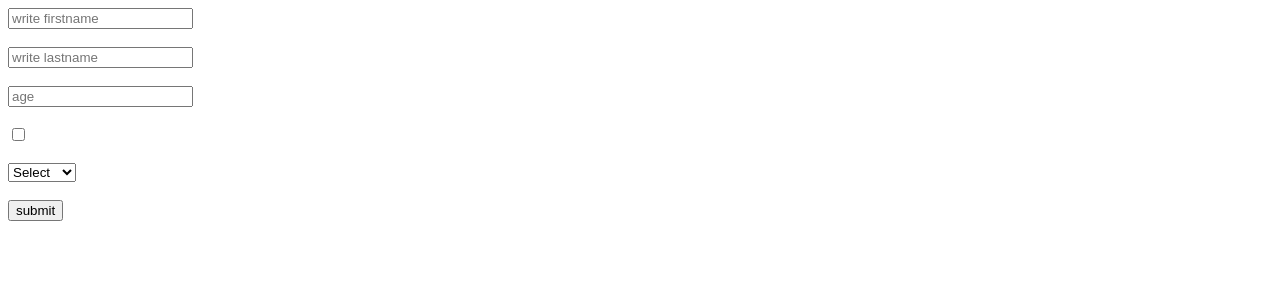
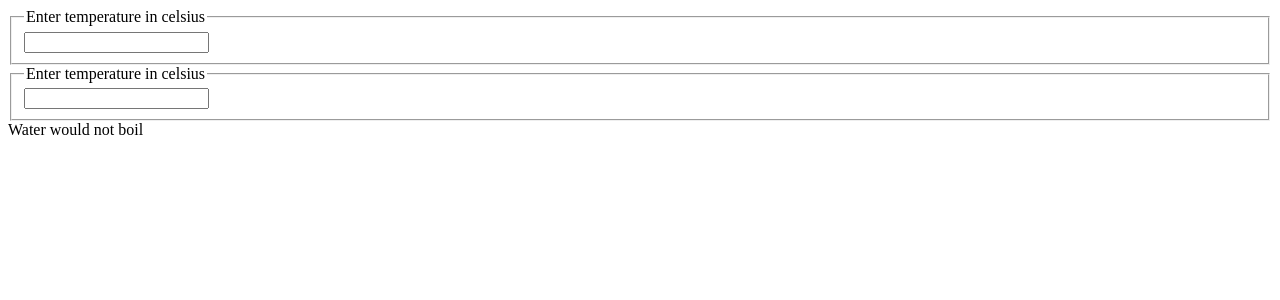
Before and after one commit to TRISHAN00/react-form-handling, a React (Create React App) app: page / in a window 1280 px wide. Shown: the top 300 px of the page. Built offline with nearby package versions, Linux system fonts and the light colour scheme.

Commit message:
after completing celsius to fehrenheit and fehrenheit to celsius

```diff
--- a/src/App.js
+++ b/src/App.js
@@ -1,11 +1,10 @@
-import Form from './component/Form'
+import React from 'react'
+import Calculator from './component/Calculator'
 
-function App () {
+export default function App () {
   return (
-    <div className='App'>
-      <Form />
+    <div>
+      <Calculator />
     </div>
   )
 }
-
-export default App
--- /dev/null
+++ b/src/component/BoilingVerdict.js
@@ -0,0 +1,7 @@
+export default function BoilingVerdict ({ celsius = 0 }) {
+  if (celsius >= 100) {
+    return <span>Water would boil</span>
+  } else {
+    return <span>Water would not boil</span>
+  }
+}
--- /dev/null
+++ b/src/component/Calculator.js
@@ -0,0 +1,41 @@
+import React, { Component } from 'react'
+import { convert, toCelsius, toFehrenheit } from '../lib/converter'
+import BoilingVerdict from './BoilingVerdict'
+import TemperatureInput from './TemperatureInput'
+
+export default class Calculator extends Component {
+  state = {
+    temperature: '',
+    scale: 'c'
+  }
+
+  handleTemperatureCahange = (e, scale) => {
+    this.setState({
+      temperature: e.target.value,
+      scale: scale
+    })
+  }
+
+  render () {
+    const { temperature, scale } = this.state
+    const celsius =
+      scale === 'f' ? convert(temperature, toCelsius) : temperature
+    const fehrenheit =
+      scale === 'c' ? convert(temperature, toFehrenheit) : temperature
+    return (
+      <div>
+        <TemperatureInput
+          scale='c'
+          temperature={celsius}
+          handleTemperatureCahange={this.handleTemperatureCahange}
+        />
+        <TemperatureInput
+          scale='c'
+          temperature={fehrenheit}
+          handleTemperatureCahange={this.handleTemperatureCahange}
+        />
+        <BoilingVerdict celsius={parseFloat(temperature)} />
+      </div>
+    )
+  }
+}
--- a/src/component/Form.js
+++ b/src/component/Form.js
@@ -1,4 +1,5 @@
 import React, { Component } from 'react'
+import FormDetails from './FormDetails'
 
 export default class Form extends Component {
   state = {
@@ -64,6 +65,7 @@ export default class Form extends Component {
 
           <br />
           <br />
+
           <input
             required
             name='lastName'
@@ -72,8 +74,10 @@ export default class Form extends Component {
             value={lastName}
             placeholder='write lastname'
           />
+
           <br />
           <br />
+
           <input
             required
             name='age'
@@ -82,8 +86,10 @@ export default class Form extends Component {
             value={age}
             placeholder='age'
           />
+
           <br />
           <br />
+
           <input
             onChange={this.handleOnBlur}
             type='checkbox'
@@ -91,18 +97,29 @@ export default class Form extends Component {
             id='checkbox'
             value={checkbox}
           />
+          <span>Are you agree with term & condition</span>
+
           <br />
           <br />
+
           <select onChange={this.handleOnBlur} name='selectName' value={value}>
             <option value='Select'>Select</option>
             <option value='React'>React</option>
             <option value='Angular'>Angular</option>
             <option value='Vue'>Vue</option>
           </select>
+
           <br />
           <br />
+
           <input type='submit' value='submit' />
         </form>
+        <FormDetails
+          firstName={firstName}
+          lastName={lastName}
+          age={age}
+          value={value}
+        />
       </div>
     )
   }
--- /dev/null
+++ b/src/component/FormDetails.js
@@ -0,0 +1,12 @@
+import React from 'react'
+
+export default function FormDetails ({ firstName, lastName, age, value }) {
+  return (
+    <div>
+      <h4>Your first name is : {firstName}</h4>
+      <h4>Your last name is : {lastName}</h4>
+      <h4>Your age is : {age}</h4>
+      <h4>Your programing language is : {value}</h4>
+    </div>
+  )
+}
--- /dev/null
+++ b/src/component/TemperatureInput.js
@@ -0,0 +1,26 @@
+import React, { Component } from 'react'
+
+const scaleNames = {
+  c: 'celsius',
+  f: 'fehrenheit'
+}
+
+export default class TemperatureInput extends Component {
+  render () {
+    const { scale, temperature, handleTemperatureCahange } = this.props
+    return (
+      <div>
+        <fieldset>
+          <legend>Enter temperature in {scaleNames[scale]} </legend>
+          <input
+            type='text'
+            name='celsius'
+            id='celsius'
+            value={temperature}
+            onChange={e => handleTemperatureCahange(e, scale)}
+          />
+        </fieldset>
+      </div>
+    )
+  }
+}
--- /dev/null
+++ b/src/lib/converter.js
@@ -0,0 +1,16 @@
+export function toFehrenheit (fehrenheit) {
+  return ((fehrenheit - 32) * 5) / 9
+}
+export function toCelsius (celsius) {
+  return (celsius * 9) / 5 + 32
+}
+
+export function convert (temperature, convertTo) {
+  const input = parseFloat(temperature)
+  if (Number.isNaN(input)) {
+    return ''
+  }
+  const output = convertTo(input)
+  const rounder = Math.floor((output * 1000) / 1000)
+  return rounder.toString()
+}
```
Also changed, not shown: src/component/Button.js (deleted, +0 -11 lines).
